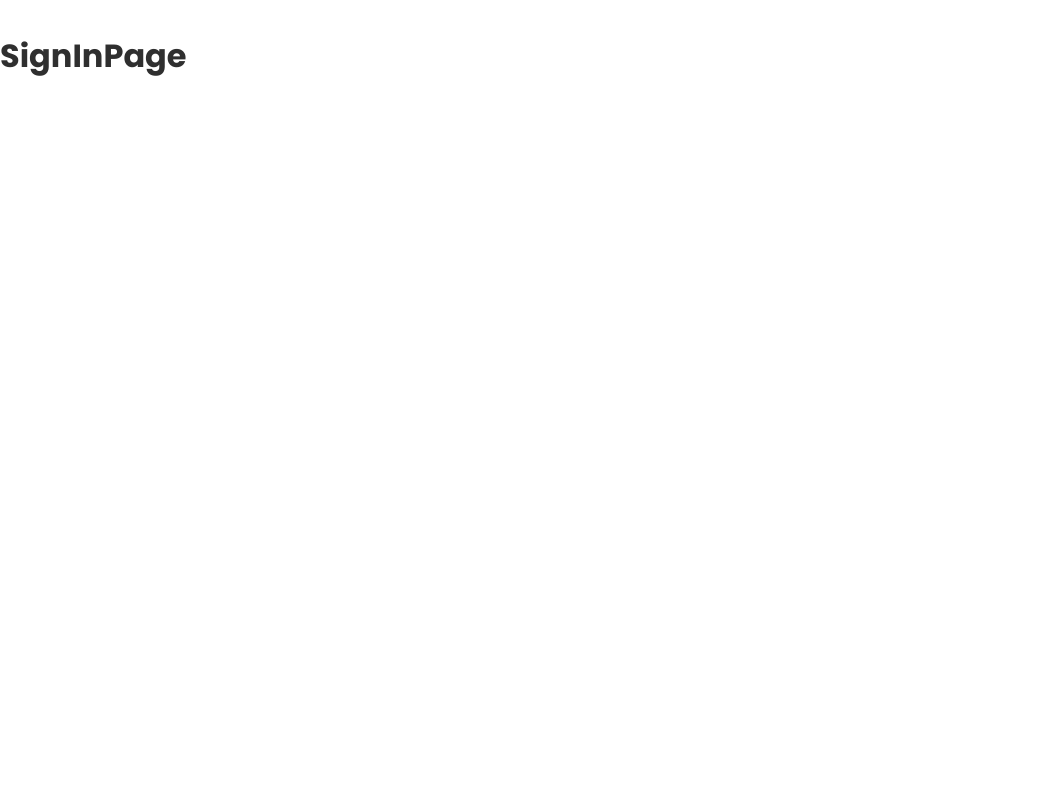
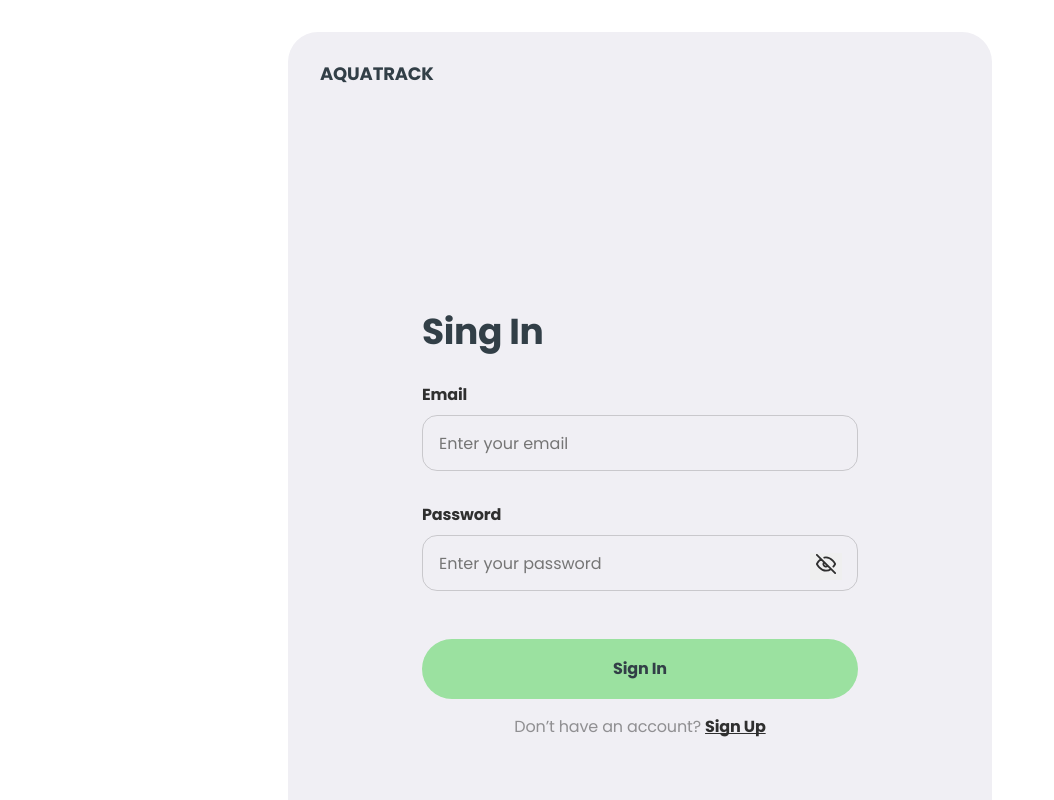
Before and after one commit to OlehKotynskyi/project-GROUP_WORK_React, a React (Create React App) app: page /project-GROUP_WORK_React/signin in a window 1280 px wide. Shown: the top 800 px of the page, without its empty margins (0-1054 px from the left). Built offline with nearby package versions, Linux system fonts and the light colour scheme.

Commit message:
Add login page

```diff
--- a/package.json
+++ b/package.json
@@ -4,6 +4,7 @@
   "private": true,
   "homepage": "https://OlehKotynskyi.github.io/project-GROUP_WORK_React/",
   "dependencies": {
+    "@hookform/resolvers": "^3.3.4",
     "@redux-devtools/extension": "^3.3.0",
     "@reduxjs/toolkit": "^2.2.3",
     "@testing-library/jest-dom": "^5.16.3",
@@ -26,7 +27,8 @@
     "react-router-dom": "^6.23.0",
     "react-scripts": "5.0.1",
     "redux-persist": "^6.0.0",
-    "web-vitals": "^2.1.3"
+    "web-vitals": "^2.1.3",
+    "yup": "^1.4.0"
   },
   "scripts": {
     "start": "react-scripts start",
--- /dev/null
+++ b/src/components/SignIn/SignIn.jsx
@@ -0,0 +1,119 @@
+import { useForm } from 'react-hook-form';
+import React, { useState, useEffect } from 'react';
+import { NavLink } from 'react-router-dom';
+import * as Yup from 'yup';
+import { yupResolver } from '@hookform/resolvers/yup';
+import Logo from 'components/Logo/Logo';
+import sprite from '../../img/svg/sprite.svg';
+import css from './SignIn.module.css';
+
+const userSchema = Yup.object().shape({
+  email: Yup.string()
+    .email('Enter a valid email address')
+    .required('Email field is required'),
+  password: Yup.string()
+    .min(6, 'Password must be at least 6 characters long')
+    .matches(/[A-Z]/, 'Password must contain at least one uppercase letter')
+    .required('Password field is required'),
+});
+
+const SignIn = () => {
+  const [isMobile, setIsMobile] = useState(false);
+
+  useEffect(() => {
+    const handleResize = () => {
+      setIsMobile(window.innerWidth < 768);
+    };
+
+    handleResize();
+
+    window.addEventListener('resize', handleResize);
+
+    return () => {
+      window.removeEventListener('resize', handleResize);
+    };
+  }, []);
+
+  const {
+    register,
+    handleSubmit,
+    formState: { errors },
+  } = useForm({ resolver: yupResolver(userSchema) });
+  const onSubmit = (data, event) => {
+    console.log(data);
+    event.target.reset();
+  };
+  const [showPass, setShowPass] = useState(false);
+  const togglePasswordVisibility = () => {
+    setShowPass(!showPass);
+  };
+
+  return (
+    <section className={css.section}>
+      <Logo />
+      <h1 className={css.title}>Sing In</h1>
+      <form action="" onSubmit={handleSubmit(onSubmit)} className={css.form}>
+        <div className={css.inputContainer}>
+          <label htmlFor="email" className={css.label}>
+            Email
+          </label>
+          <input
+            type="text"
+            id="email"
+            placeholder="Enter your email"
+            {...register('email')}
+            className={`${css.input} ${errors.email && css.inputError}`}
+          />
+          <div className={css.error}>
+            {errors.email && <p>{errors.email.message}</p>}
+          </div>
+        </div>
+        <div className={css.inputContainer}>
+          <label htmlFor="password" className={css.label}>
+            Password
+          </label>
+          <div className={css.passwordContainer}>
+            <input
+              type={showPass ? 'text' : 'password'}
+              id="password"
+              placeholder="Enter your password"
+              {...register('password')}
+              className={`${css.input} ${errors.password && css.inputError}`}
+            />
+            {!isMobile && (
+              <button
+                type="button"
+                onClick={togglePasswordVisibility}
+                className={css.visibilityBtn}
+              >
+                <svg className={css.icon} width="20" height="20">
+                  {showPass ? (
+                    <use xlinkHref={`${sprite}#icon-eye`}></use>
+                  ) : (
+                    <use xlinkHref={`${sprite}#icon-eye-off`}></use>
+                  )}
+                </svg>
+              </button>
+            )}
+          </div>
+
+          <div className={css.error}>
+            {errors.password && <p>{errors.password.message}</p>}
+          </div>
+        </div>
+
+        <button type="submit" className={css.submitBtn}>
+          Sign In
+        </button>
+        <p className={css.redirect}>
+          Don’t have an account?{' '}
+          <NavLink to="/signup" className={css.nav}>
+            Sign Up
+          </NavLink>
+        </p>
+      </form>
+    </section>
+  );
+};
+
+export default SignIn;
--- /dev/null
+++ b/src/components/SignIn/SignIn.module.css
@@ -0,0 +1,148 @@
+.section {
+  position: relative;
+  background-color: var(--background);
+  border-radius: 30px;
+  padding: 216px 16px;
+}
+
+.title {
+  font-weight: 700;
+  font-size: 32px;
+  line-height: 100%;
+  letter-spacing: -0.01em;
+  color: var(--main);
+  margin-bottom: 32px;
+}
+
+.inputContainer {
+  display: flex;
+  flex-direction: column;
+  gap: 8px;
+}
+
+.label {
+  font-weight: 700;
+  font-size: 14px;
+  line-height: 129%;
+  letter-spacing: -0.01em;
+  color: var(--main-text);
+}
+
+.input {
+  background-color: transparent;
+  border: 1px solid rgba(47, 47, 47, 0.2);
+  border-radius: 15px;
+  padding: 16px;
+  height: 50px;
+  width: 100%;
+}
+
+.inputError {
+  border-color: #ef5050;
+  color: #ef5050;
+}
+
+.error {
+  height: 24px;
+  font-weight: 400;
+  font-size: 14px;
+  line-height: 129%;
+  letter-spacing: -0.01em;
+  color: #ef5050;
+}
+
+.icon {
+  stroke: var(--main-text);
+  fill: none;
+}
+
+.submitBtn {
+  background-color: var(--accent);
+  color: var(--main);
+  border-radius: 30px;
+  padding: 16px;
+  width: 100%;
+  height: 50px;
+  margin-bottom: 16px;
+  margin-top: 16px;
+
+  font-weight: 700;
+  font-size: 14px;
+  line-height: 129%;
+  letter-spacing: -0.01em;
+  text-align: center;
+  transition: 0.3s ease-in-out;
+}
+
+.submitBtn:hover,
+.submitBtn:focus {
+  background-color: #87d28d;
+}
+
+.redirect {
+  font-weight: 400;
+  font-size: 14px;
+  line-height: 129%;
+  letter-spacing: -0.01em;
+  text-align: center;
+  color: rgba(47, 47, 47, 0.5);
+}
+
+.nav {
+  font-weight: 700;
+  text-decoration: underline;
+  text-decoration-skip-ink: none;
+  color: var(--main-text);
+}
+
+.passwordContainer {
+  position: relative;
+  width: 100%;
+}
+
+.visibilityBtn {
+  position: absolute;
+  top: 18px;
+  right: 16px;
+}
+
+@media screen and (min-width: 768px) {
+  .section {
+    padding: 281px 134px;
+  }
+
+  .title {
+    font-size: 36px;
+    line-height: 106%;
+  }
+
+  .label {
+    font-size: 16px;
+    line-height: 150%;
+  }
+
+  .input {
+    width: 436px;
+    height: 56px;
+  }
+
+  .submitBtn {
+    padding: 18px;
+    width: 436px;
+    height: 60px;
+
+    font-size: 16px;
+    line-height: 150%;
+  }
+  .redirect {
+    font-size: 16px;
+    line-height: 150%;
+  }
+}
+
+@media screen and (min-width: 1440px) {
+  .section {
+    padding: 169px 118px;
+    margin-bottom: 0px;
+  }
+}
--- a/src/pages/SignInPage/SignInPage.jsx
+++ b/src/pages/SignInPage/SignInPage.jsx
@@ -1,6 +1,32 @@
 //src/pages/SignInPage.jsx
+import React, { useState, useEffect } from 'react';
+import SignIn from 'components/SignIn/SignIn';
+import AdvantagesSection from 'components/AdvantagesSection/AdvantagesSection';
+import style from '../Base.module.css';
+import css from './SignInPage.module.css';
 function SignInPage() {
-  return <h1>SignInPage</h1>;
+  const [isDesktop, setIsDesktop] = useState(false);
+
+  useEffect(() => {
+    const handleResize = () => {
+      setIsDesktop(window.innerWidth > 1440);
+    };
+
+    handleResize();
+
+    window.addEventListener('resize', handleResize);
+
+    return () => {
+      window.removeEventListener('resize', handleResize);
+    };
+  }, []);
+
+  return (
+    <div className={`${style.container} ${css.signIncontainer}`}>
+      <SignIn />
+      {isDesktop && <AdvantagesSection />}
+    </div>
+  );
 }
 
 export default SignInPage;
--- /dev/null
+++ b/src/pages/SignInPage/SignInPage.module.css
@@ -0,0 +1,7 @@
+@media screen and (min-width: 1440px) {
+  .signIncontainer {
+    display: grid;
+    grid-template-columns: 1fr 1fr;
+    gap: 32px;
+  }
+}
```
Also changed, not shown: 1 other file (tests, documents, lock files or other folders).
